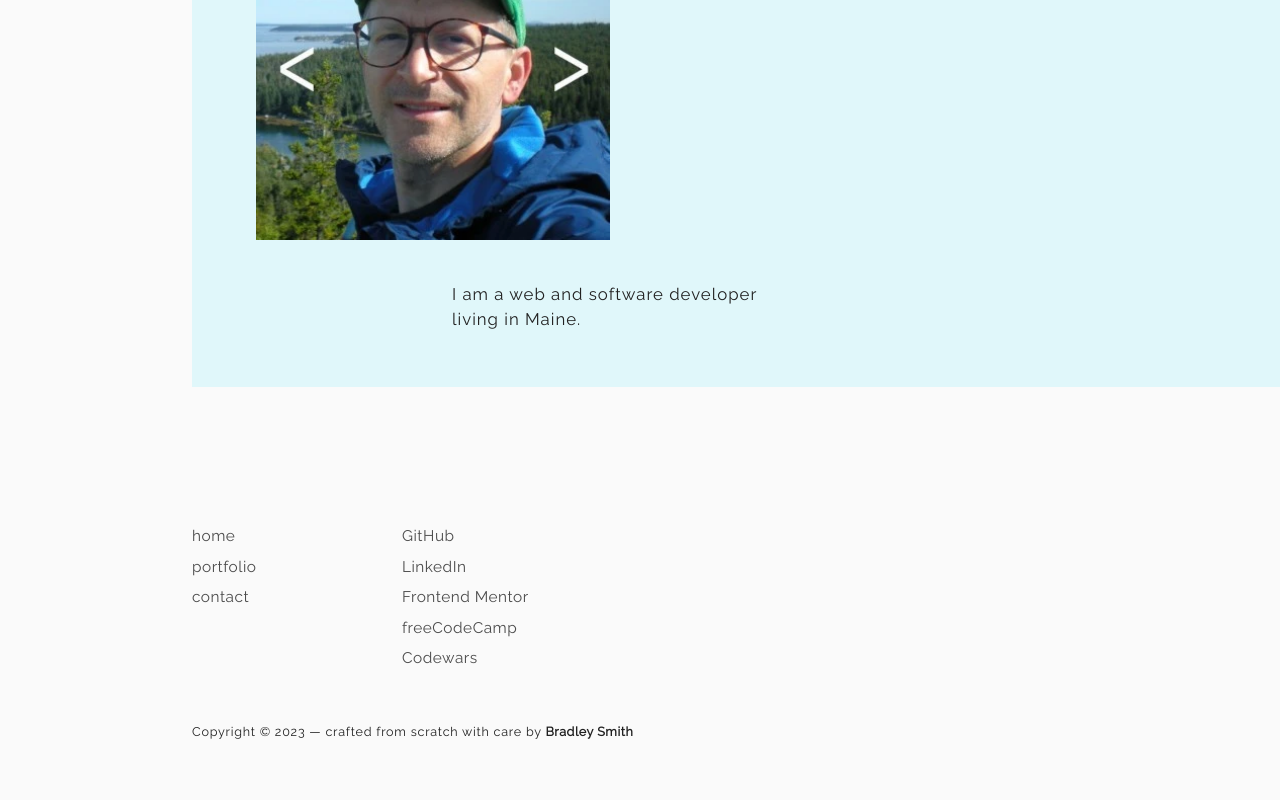
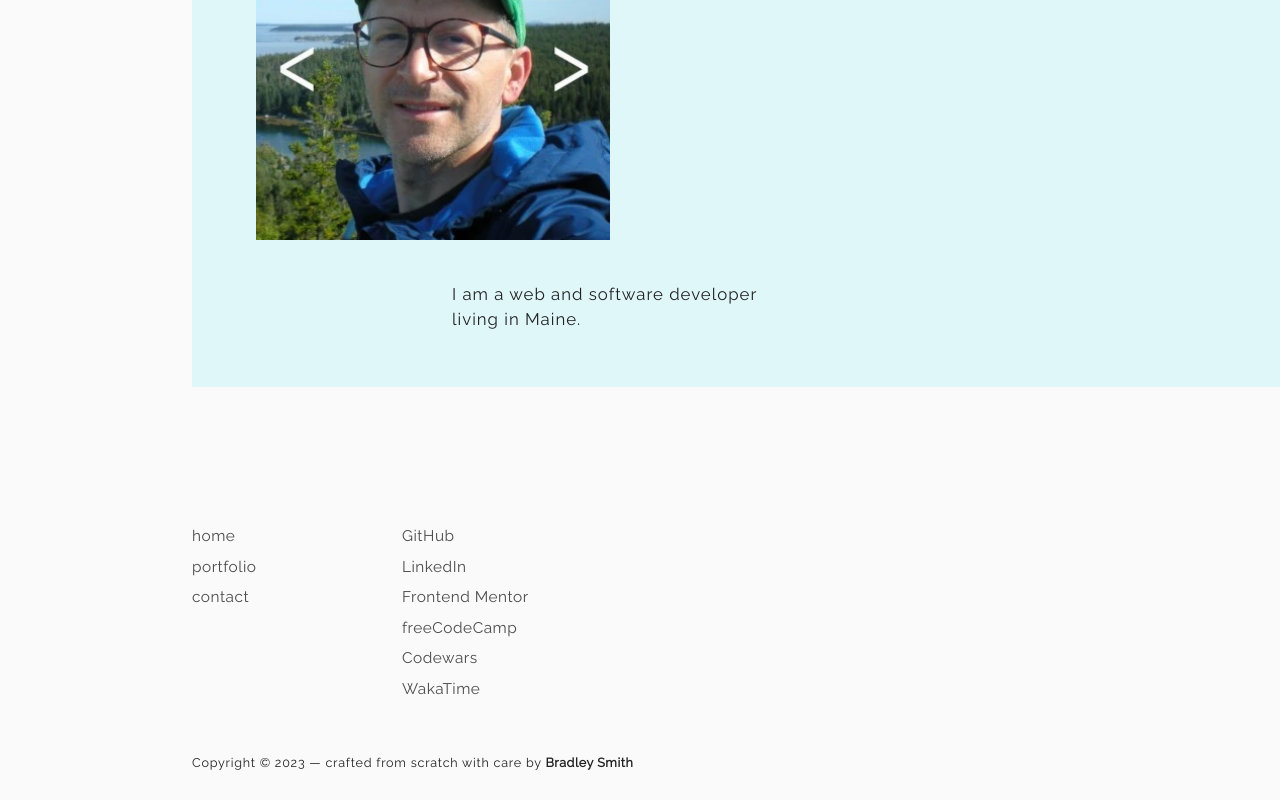
Before and after one commit to bradleyhop/simple-portfolio, a Vue app: page / in a window 1280 px wide. Shown: the part 525-1325 px from the top of the page. Before the commit the page ends 1295 px from the top, so only its background shows below. Built offline with nearby package versions, Linux system fonts and the light colour scheme.

Commit message:
fix footer alignment per page view; styling cleanup

```diff
--- a/src/App.vue
+++ b/src/App.vue
@@ -1,19 +1,15 @@
 <script>
 import { RouterView } from "vue-router";
-import SiteFooter from "@/components/SiteFooter.vue";
 
 export default {
   components: {
     RouterView,
-    SiteFooter,
   },
 };
 </script>
 
 <template>
   <RouterView />
-
-  <SiteFooter class="device-widths" />
 </template>
 
 <style lang="scss"></style>
--- a/src/components/SiteFooter.vue
+++ b/src/components/SiteFooter.vue
@@ -81,6 +81,17 @@ export default {
             Codewars
           </a>
         </li>
+        <li>
+          <a
+            href="https://wakatime.com/@bradleyhop"
+            target="_blank"
+            class="footer-link"
+            rel="noopener noreferrer"
+            title="my freeCodeCamp profile"
+          >
+            WakaTime
+          </a>
+        </li>
       </ul>
     </nav>
     <p class="footer-copyright">
--- a/src/views/ContactMe.vue
+++ b/src/views/ContactMe.vue
@@ -1,12 +1,14 @@
 <script>
 // project custom Vue components
 import PageHeader from "@/components/PageHeader.vue";
+import SiteFooter from "@/components/SiteFooter.vue";
 
 export default {
   name: "ContactMe",
 
   components: {
     PageHeader,
+    SiteFooter,
   },
 
   props: {
@@ -116,6 +118,8 @@ export default {
       </p>
     </div>
   </main>
+
+  <SiteFooter class="device-widths" />
 </template>
 
 <style lang="scss">
--- a/src/views/HomeView.vue
+++ b/src/views/HomeView.vue
@@ -1,9 +1,11 @@
 <script>
 import MenuList from "@/components/MenuList.vue";
+import SiteFooter from "@/components/SiteFooter.vue";
 
 export default {
   components: {
     MenuList,
+    SiteFooter,
   },
 
   data: () => {
@@ -60,6 +62,8 @@ export default {
       </article>
     </div>
   </main>
+
+  <SiteFooter class="home-footer" />
 </template>
 
 <style lang="scss">
@@ -91,7 +95,6 @@ $shift-content-left: 5vw;
     color: $not-black;
     font-size: 3rem;
     letter-spacing: 1.5px;
-    max-width: 100%;
     position: relative;
     padding-top: 2rem;
     right: 1rem;
@@ -154,10 +157,10 @@ $shift-content-left: 5vw;
 }
 
 .home-footer {
-  padding-left: $shift-left-mobile !important; // override .device-widths
+  padding-left: $shift-left-mobile !important;
 
   @include tablet-breakpoint {
-    padding-left: $shift-left !important; // override .device-widths
+    padding-left: $shift-left !important;
   }
 }
 </style>
--- a/src/views/SitePortfolio.vue
+++ b/src/views/SitePortfolio.vue
@@ -3,6 +3,7 @@
 import PageHeader from "@/components/PageHeader.vue";
 import PortCard from "@/components/PortCard.vue";
 import PortfolioCollapse from "@/components/PortfolioCollapse.vue";
+import SiteFooter from "@/components/SiteFooter.vue";
 
 // arrays holding project info
 import fCC from "@/assets/data/fcc-data.js";
@@ -18,6 +19,7 @@ export default {
     PageHeader,
     PortCard,
     PortfolioCollapse,
+    SiteFooter,
   },
 
   data() {
@@ -204,6 +206,8 @@ export default {
       <!-- .complete-portfolio -->
     </div>
   </main>
+
+  <SiteFooter class="device-widths" />
 </template>
 
 <style lang="scss">
@@ -223,6 +227,9 @@ $nav-border-line: 3px solid #fff;
   text-align: center;
 
   @include tablet-breakpoint {
+    font-size: 1.75rem;
+    line-height: 3.5rem;
+    margin-bottom: 0;
     transform: rotate(-180deg);
     writing-mode: vertical-lr;
   }
```
